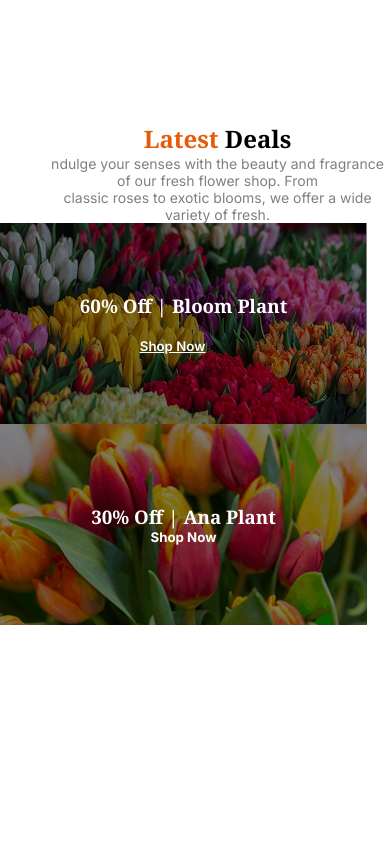
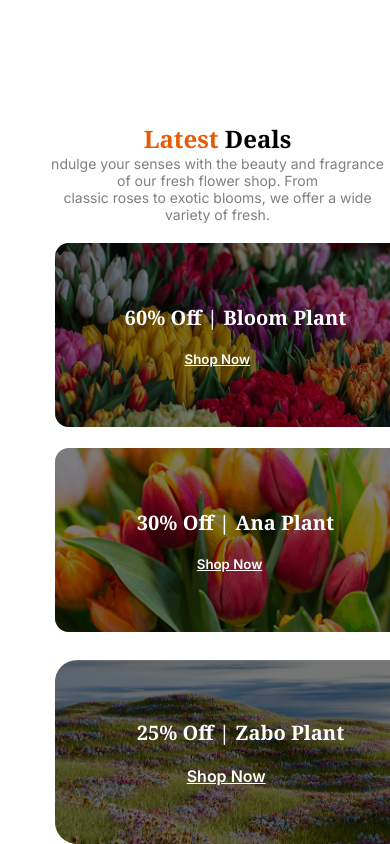
Before and after one commit to jisankhan5/asignment-2-repo, a plain HTML site: page index.html in a window 390 px wide. Shown: the part 2871-3715 px from the top of the page. Before the commit the page ends 3496 px from the top, so only its background shows below. Drawn offline with Linux system fonts and the light colour scheme.

Commit message:
added the plant buy section

```diff
--- a/index.html
+++ b/index.html
@@ -114,16 +114,30 @@
                 <h1 class="deal-title noto"><span class="flow">Latest </span> Deals</h1>
                 <p class="deal-des inter">ndulge your senses with the beauty and fragrance of our fresh flower shop. From <br> classic roses to exotic blooms, we offer a wide variety of fresh.</p>
             </div>
-            <div class="blom-card1" style="background-image: url('./assets/deal-bloom.png');">
-            <div>
-                <h3 class="blom-title1 noto">60% Off | Bloom Plant</h3>
+           <div class="image-card">
+            <div class="images-card">
+             <div class="blom-card1" style="background-image: url('./assets/deal-bloom.png');">
+              <div>
+                <h3 class="blom-title noto">60% Off | Bloom Plant</h3>
                 <h5 class="shop1 inter"><a href="">Shop Now</a></h5>
               </div>
             </div>
             <div class="blom-card2" style="background-image: url(./assets/deal-ana.png);">
-                <h3 class="blom-title2 noto">30% Off | Ana Plant</h3>
-                <h5 class="shop inter">Shop Now</h5>
+                <div>
+                    <h3 class="blom-title noto">30% Off | Ana Plant</h3>
+                    <h5 class="shop2 inter"><a href="">Shop Now</a></h5>
+                </div>
             </div>
+           </div>
+           <div>
+            <div class="blom-card3" style="background-image: url(./assets/deal-zabo.png);">
+                <div>
+                    <h3 class="blom-title2 noto">25% Off | Zabo Plant</h3>
+                    <h5 class="shop3 inter"><a href="">Shop Now</a></h5>
+                </div>
+            </div>
+           </div>
+           </div>
         </section>
     </main>
 </body>
--- a/style/style.css
+++ b/style/style.css
@@ -174,10 +174,21 @@ nav ul {
   justify-content: center;
   align-items: center;
   flex-direction: column;
+  border-radius: 14px;
 }
+.shop2 a{
+    color: white;
+    font-weight: 600;
+}
+.shop2{
+     margin-left: 60px;
+    margin-top: 20px;
+}
+
+
+
 .shop1{
     margin-left: 60px;
-    text-decoration: underline;
     margin-top: 20px;
 
 }
@@ -185,8 +196,12 @@ nav ul {
     color: white;
     font-weight: 600;
 }
+.blom-title{
+    font-weight: bold;
+    font-size: 1.25rem;
+}
 .blom-card1{
-    box-shadow: inset 0 0 0 100vw rgba(0,0,0,0.5);
+  box-shadow: inset 0 0 0 100vw rgba(0,0,0,0.5);
   background: var(--image-url) center center;
   background-size: cover;
   color: white;
@@ -196,8 +211,46 @@ nav ul {
   justify-content: center;
   align-items: center;
   flex-direction: column;
+  border-radius: 14px;
 }
 
+.blom-card3{
+  box-shadow: inset 0 0 0 100vw rgba(0,0,0,0.5);
+  background: var(--image-url) center center;
+  background-size: cover;
+  color: white;
+  width: 753px;
+  height: 423px;
+  display: flex;
+  justify-content: center;
+  align-items: center;
+  flex-direction: column;
+  border-radius: 22px;
+}
+.blom-title2{
+    font-size: 2.5rem;
+    font-weight: bold;
+}
+.shop3 a{
+    color: white;
+    font-size: 1.75rem;
+    font-weight: 600;
+}
+.shop3{
+    margin-left: 120px;
+    margin-top: 20px;
+}
+.image-card{
+    display: flex;
+    gap: 28px;
+    margin-left: 370px;
+    margin-top: 120px;
+}
+.images-card{
+    display: flex;
+    flex-direction: column;
+    gap: 21px;
+}
 
 
 /* media-quary */
@@ -304,7 +357,34 @@ nav ul {
     text-align: center;
     margin-left: 45px;
    }
-
+   .blom-card3{
+    width: 361px;
+    height: 184px;
+   }
+   .blom-card1{
+    width: 361px;
+    height: 184px;
+   }
+   .blom-card2{
+    width: 361px;
+    height: 184px;
+   }
+   .blom-title2{
+    font-size: 1.25rem;
+    margin-left: 10px;
+   }
+   .shop3 a{
+    font-size: 1rem;
+}
+.shop3{
+    margin-left: 60px;
+}
+.image-card{
+    display: grid;
+    grid-template-columns: repeat(1,1fr);
+    margin-left: 55px;
+    margin-top: 20px;
+}
 
 
 
```
